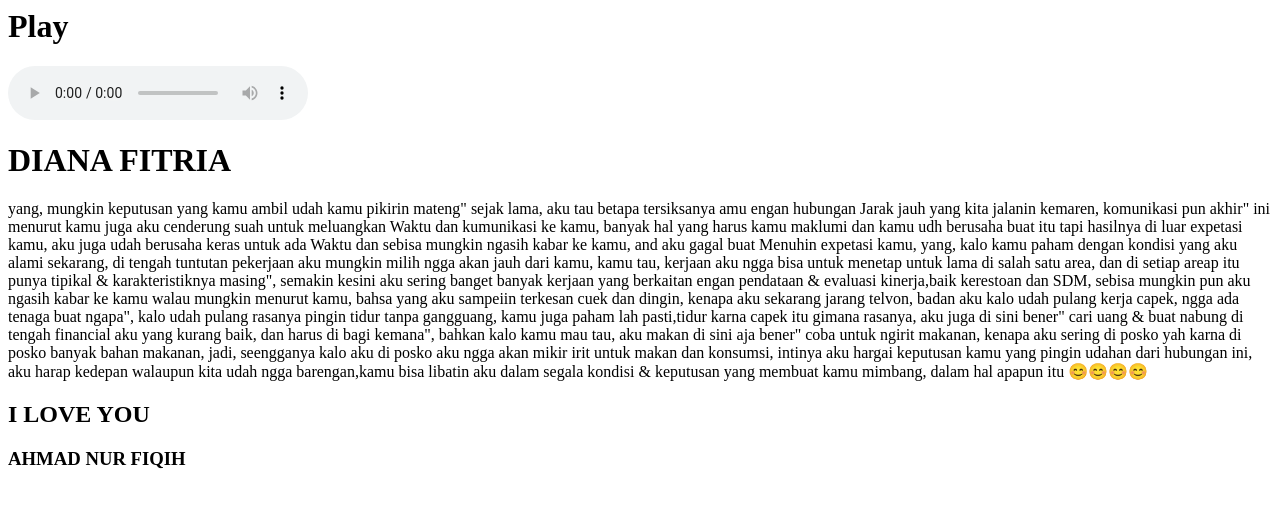
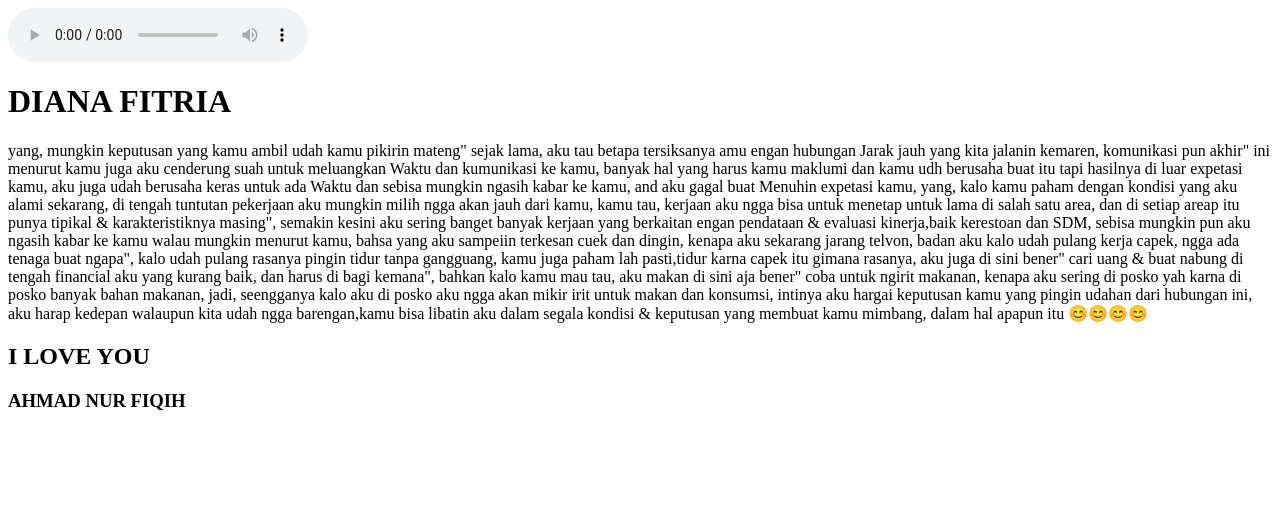
Before and after one commit to ANF99-stack/anonymous.xy1, a plain HTML site: page index.html in a window 1280 px wide. Drawn offline with Linux system fonts and the light colour scheme.

Commit message:
Update index.html

```diff
--- a/index.html
+++ b/index.html
@@ -4,9 +4,7 @@
   <title>DIANA FITRIA</title>
 </head>
 <body>
-  <h1> Play </h1>
-   <audio Controls>
-
+<audio Controls>
   <source src="Gita Gutawa.mp3" type="audio/mpeg">
 </audio>
   <h1>DIANA FITRIA</h1>
```
